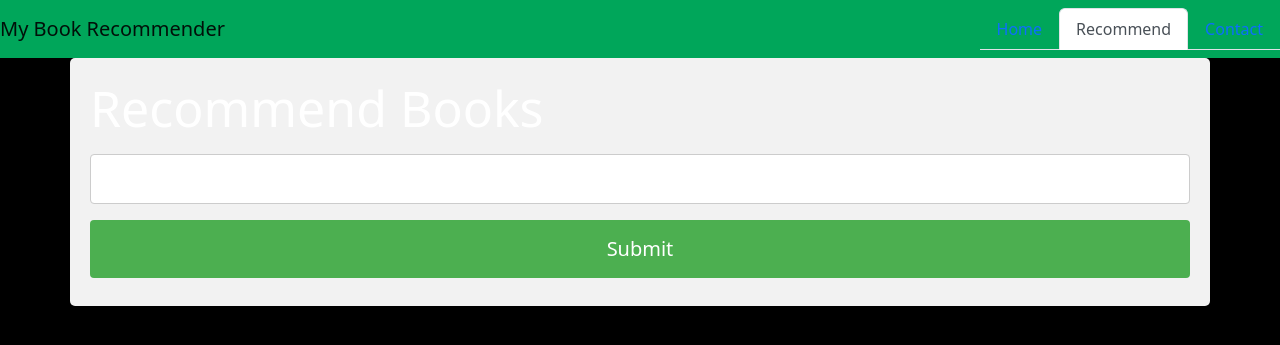
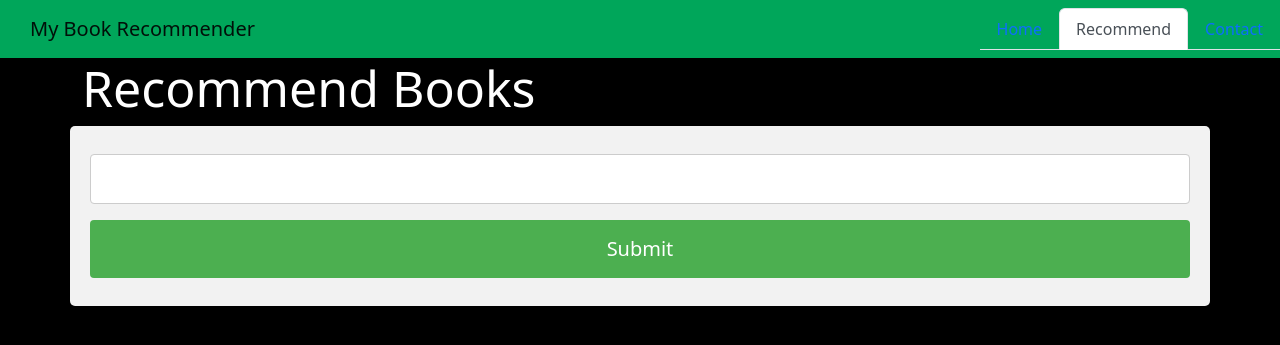
Before and after one commit to UtkarshPrajapati/Book-Recommender-System, a Flask app: page /recommend in a window 1280 px wide. Shown: the top 345 px of the page. Run offline with Flask 2, Linux system fonts and the light colour scheme; parts of the project's set-up code (start-up, migrations or seed data) failed here and were passed over.

Commit message:
Another change

```diff
--- a/templates/index.html
+++ b/templates/index.html
@@ -28,7 +28,7 @@
 
 <body style="background-color: black">
     <nav class="navbar" style="background-color: #00a65a">
-        <p class="nav navbar-brand">  My Book Recommender</p>
+        <p class="nav navbar-brand">My Book Recommender</p>
         <ul class="nav nav-tabs">
             <li class="nav-item"><a class="nav-link active" href="/">Home</a></li>
             <li class="nav-item"><a class="nav-link" href="/recommend">Recommend</a></li>
--- a/templates/recommend.html
+++ b/templates/recommend.html
@@ -10,6 +10,9 @@
         integrity="sha384-0evHe/X+R7YkIZDRvuzKMRqM+OrBnVFBL6DOitfPri4tjfHxaWutUpFmBp4vmVor" crossorigin="anonymous" />
 </head>
 <style>
+    p {
+        margin-left: 30px;
+    }
     .text-white {
         color: white;
     }
@@ -65,8 +68,8 @@
     </nav>
     <div class="container">
         <div class="row">
+            <h1 class="text-white" style="font-size: 50px">Recommend Books</h1>
             <div class="col-md-12">
-                <h1 class="text-white" style="font-size: 50px">Recommend Books</h1>
                 <form action="/recommend_books" method="post">
                     <input name="user_input" type="text" class="form-control">
                     <br>
```
